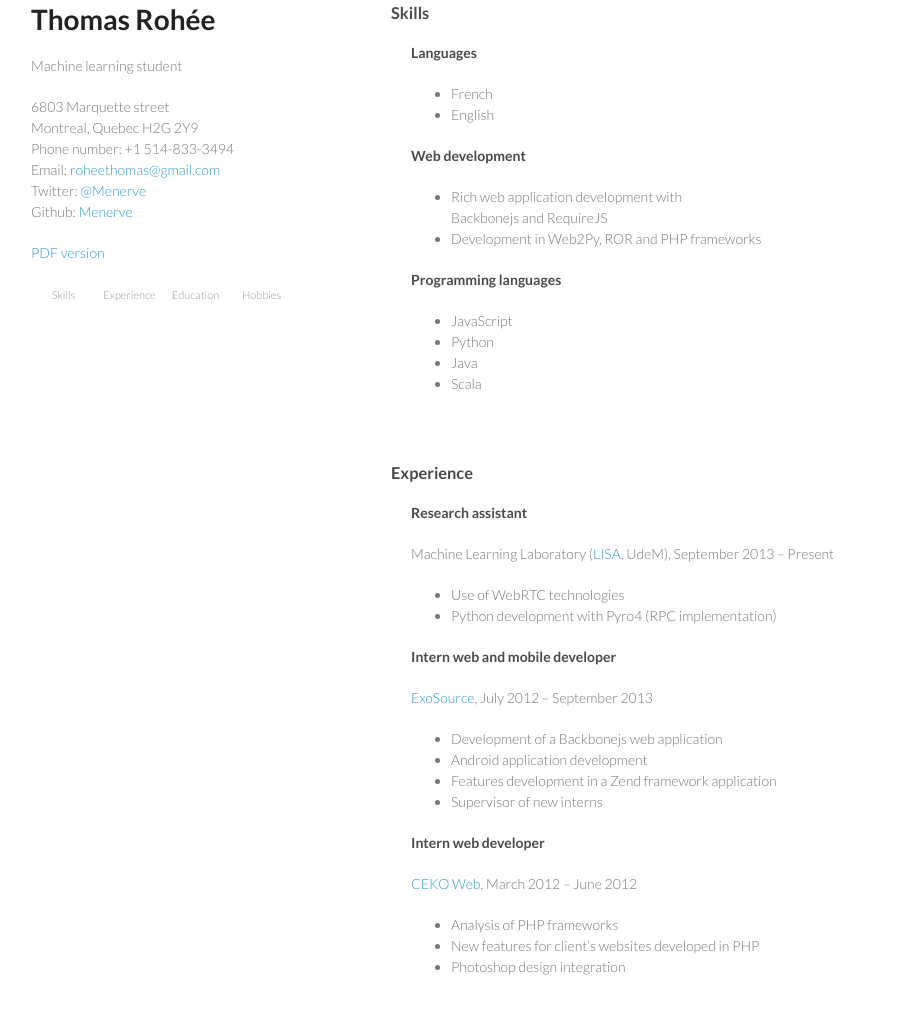
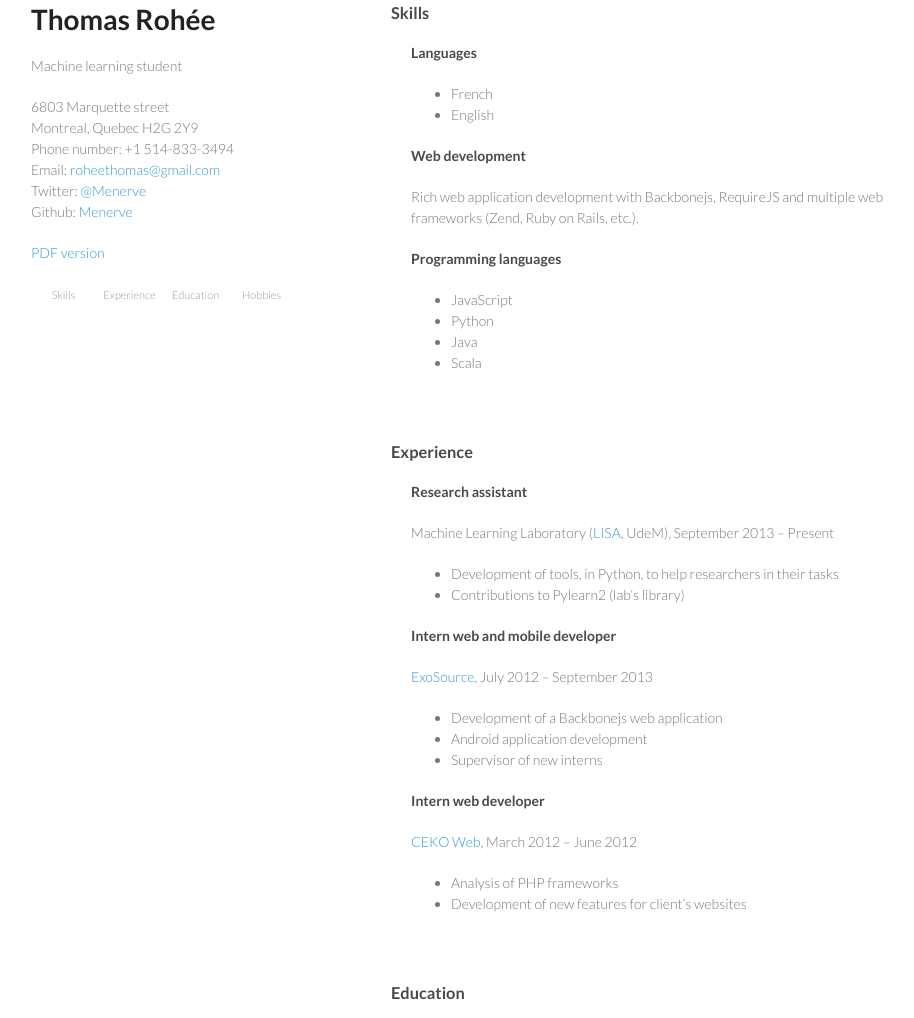
Before and after one commit to Menerve/menerve.github.io, a plain HTML site: page index.html in a window 1280 px wide. Shown: the part 54-1072 px from the top of the page, without its empty margins (179-1093 px from the left). Drawn offline with Linux system fonts and the light colour scheme.

Commit message:
improved hobbies education and skills sections

```diff
--- a/index.html
+++ b/index.html
@@ -51,10 +51,9 @@
           </ul>
 
           <h4>Web development</h4>
-          <ul>
-            <li>Rich web application development with <br>Backbonejs and RequireJS</li>
-            <li>Development in Web2Py, ROR and PHP frameworks</li>
-          </ul>
+          <p>
+              Rich web application development with Backbonejs, RequireJS and multiple web frameworks (Zend, Ruby on Rails, etc.).
+          </p>
 
           <h4>Programming languages</h4>
           <ul>
@@ -77,8 +76,8 @@
             Machine Learning Laboratory (<a href="http://lisa.iro.umontreal.ca/index_en.html">LISA</a>, UdeM), September 2013 – Present
           </p>
           <ul>
-            <li>Use of WebRTC technologies</li>
-            <li>Python development with Pyro4 (RPC implementation)</li>
+            <li>Development of tools, in Python, to help researchers in their tasks</li>
+            <li>Contributions to Pylearn2 (lab’s library)</li>
           </ul>
 
           <h4>Intern web and mobile developer</h4>
@@ -88,7 +87,6 @@
           <ul>
             <li>Development of a Backbonejs web application</li>
             <li>Android application development</li>
-            <li>Features development in a Zend framework application</li>
             <li>Supervisor of new interns</li>
           </ul>
 
@@ -98,8 +96,7 @@
           </p>
           <ul>
             <li>Analysis of PHP frameworks</li>
-            <li>New features for client’s websites developed in PHP</li>
-            <li>Photoshop design integration</li>
+            <li>Development of new features for client’s websites</li>
           </ul>
         </div>
       </section>
@@ -140,7 +137,9 @@
 
         <div class="content">
           <p>
-            Programming, reading books and articles about programming and languages, programming, hacking on ideas and programming.
+            Reading about programming, new concepts and languages, space and exploration,
+            machine learning and science fiction books. </br>
+            Contributing to improve open data accessibility in Canada.
           </p>
         </div>
       </section>
```
Also changed, not shown: 1 other file.
